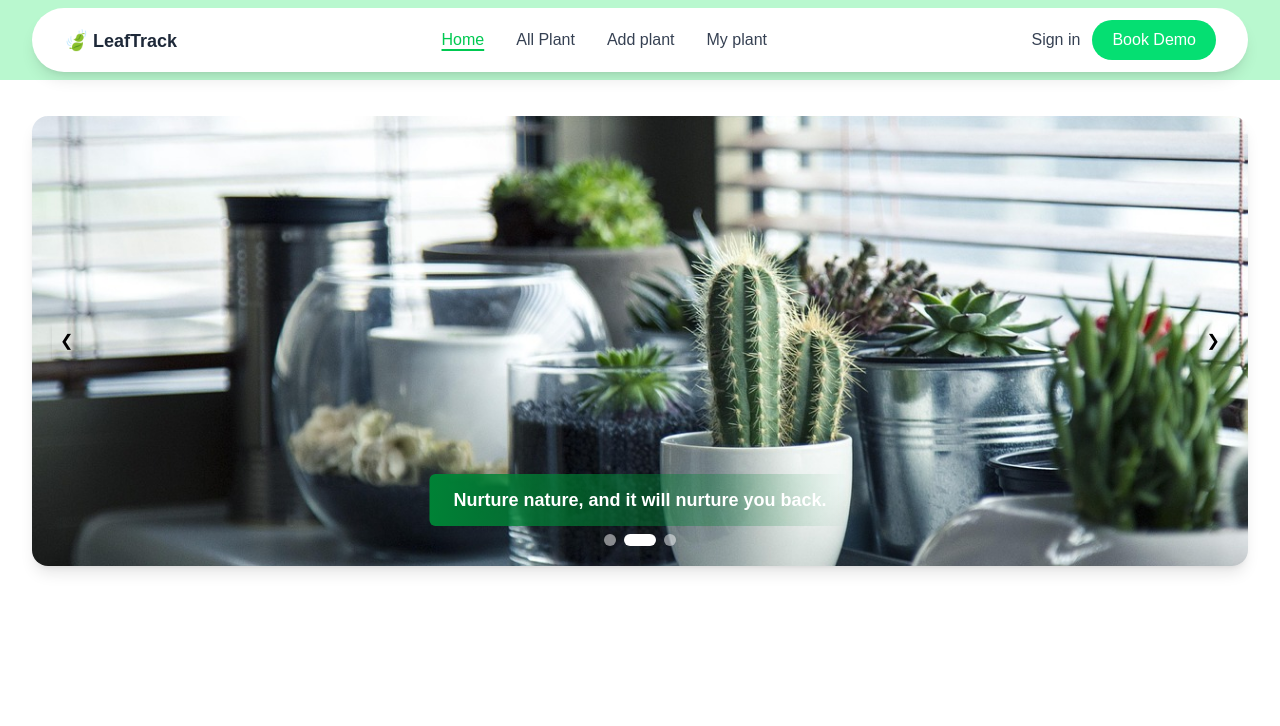
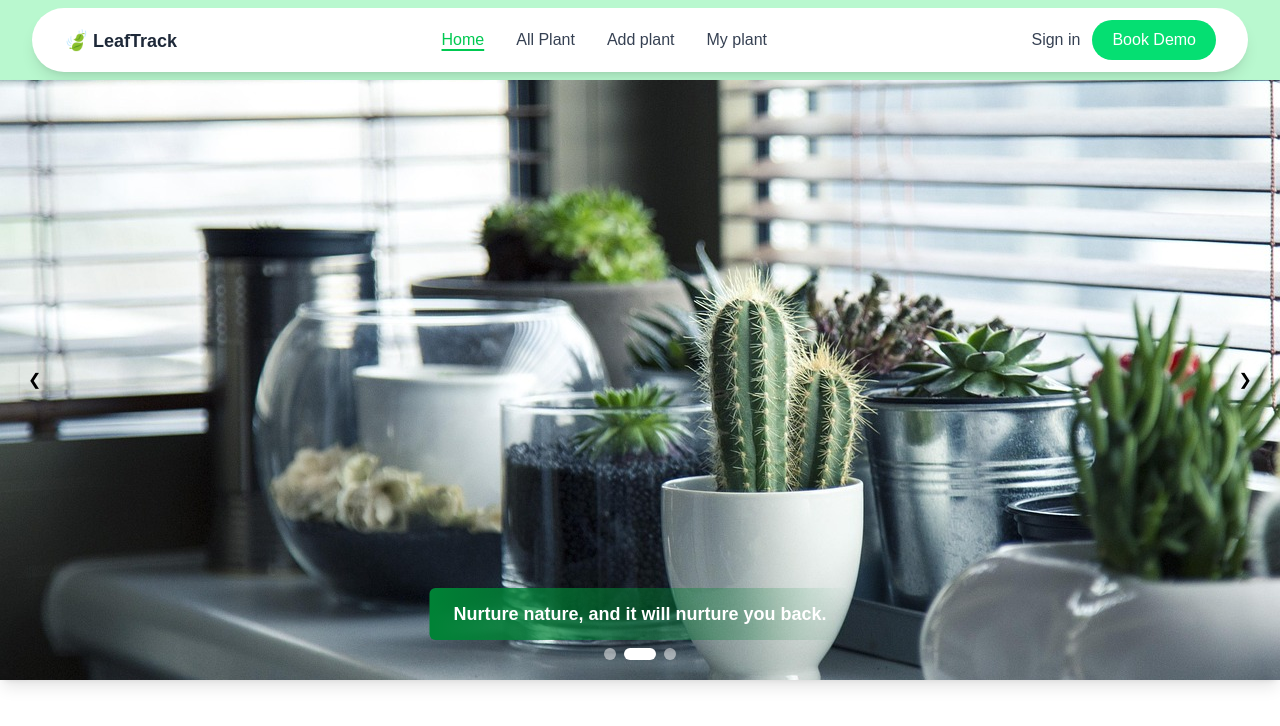
Before and after one commit to alaminislam3/leafTrack-new, a Next.js app: page / in a window 1280 px wide. Shown: the top 726 px of the page. Built offline with nearby package versions, Linux system fonts and the light colour scheme.

Commit message:
Fixed hero section size , optimized image

```diff
--- /dev/null
+++ b/src/app/addplant/page.jsx
@@ -0,0 +1,7 @@
+import React from 'react'
+
+export default function Addplant() {
+  return (
+    <div>Add plant page</div>
+  )
+}
--- /dev/null
+++ b/src/app/allplant/page.jsx
@@ -0,0 +1,7 @@
+import React from 'react'
+
+export default function Allplant() {
+  return (
+    <div>Allplant page </div>
+  )
+}
--- a/src/app/components/Swiper.jsx
+++ b/src/app/components/Swiper.jsx
@@ -44,10 +44,10 @@ const Swiper = () => {
   };
 
   return (
-    <div className="w-full px-4 md:px-6 lg:px-8 py-8 md:py-4 mt-5 bg-white">
-      <div className="max-w-7xl mx-auto">
+    <div className="w-full bg-white ">
+      <div className="max-w-7xl mx-auto ">
         {/* Swiper Container */}
-        <div className="relative w-full overflow-hidden rounded-2xl shadow-lg">
+        <div className="relative w-full  overflow-hidden  shadow-lg">
           {/* Slides Container */}
           <div className="relative w-full">
             {slides.map((slide, index) => (
@@ -58,7 +58,7 @@ const Swiper = () => {
                 }`}
               >
                 {/* Responsive Image Heights */}
-                <div className="relative w-full h-48 sm:h-64 md:h-80 lg:h-96 xl:h-[450px]">
+                <div className="relative w-full h-[200px] sm:h-[300px] md:h-[400px] lg:h-[500px] xl:h-[600px]">
                   <Image
                     src={slide.image}
                     alt={`Slide ${index + 1}`}
--- /dev/null
+++ b/src/app/myplant/page.jsx
@@ -0,0 +1,7 @@
+import React from 'react'
+
+export default function MyPlant() {
+  return (
+    <div>MyPlant page </div>
+  )
+}
```
